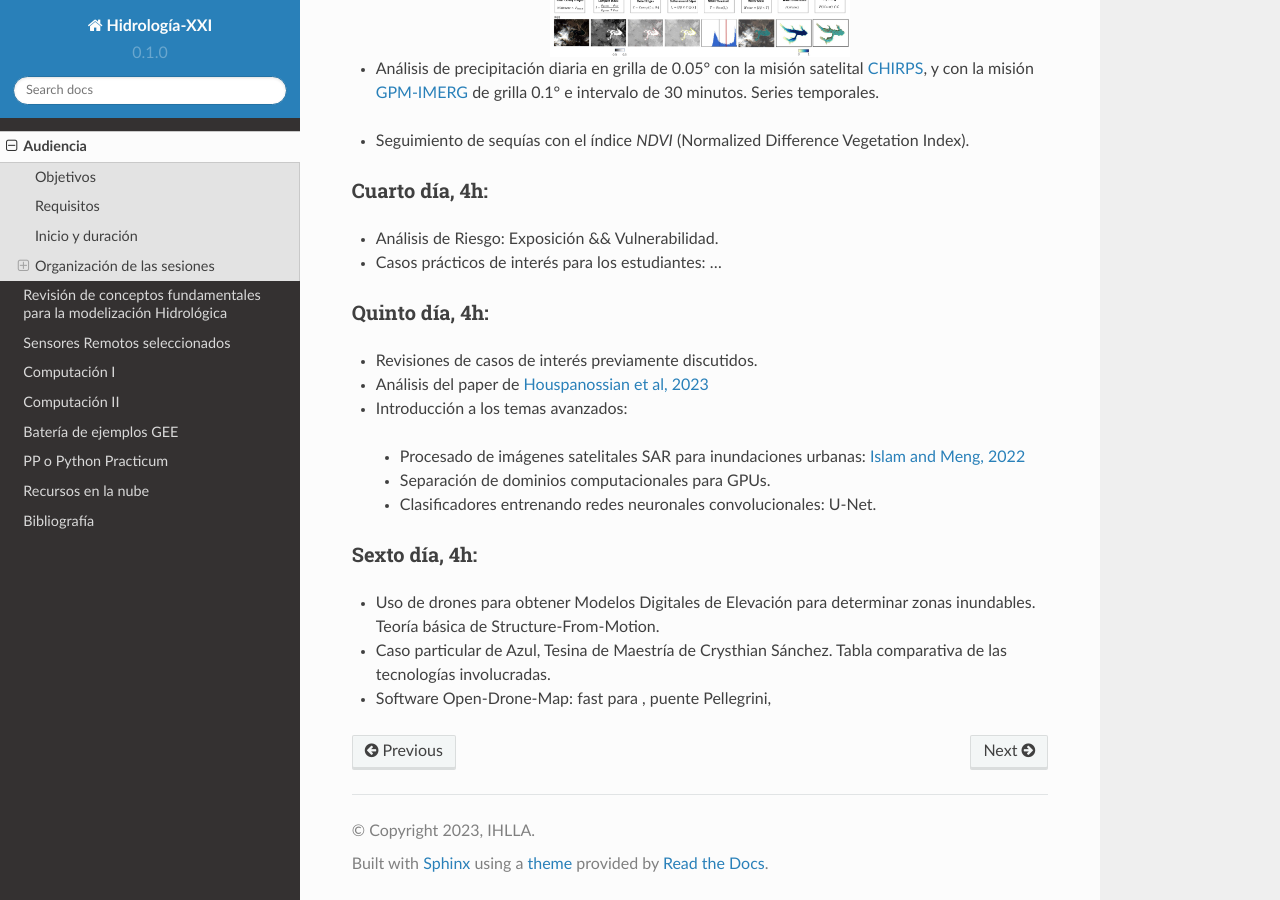
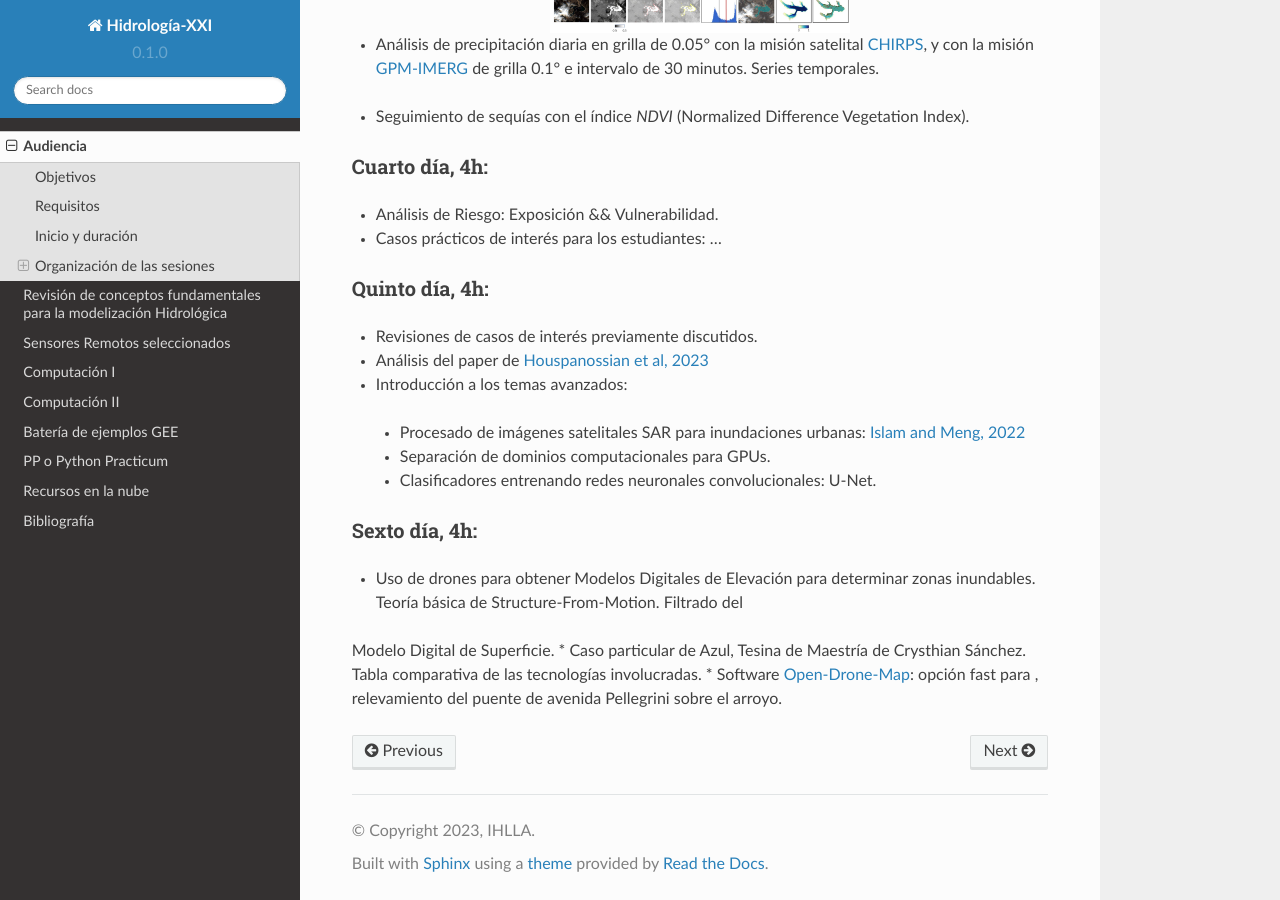
Before and after one commit to ivillamadrid/HidrologiaXXI, a Sphinx documentation site: the page built from docs/source/audiencia.rst, in a window 1280 px wide and 900 px high, scrolled down 1813 px. Built offline with Sphinx 7.4.7 and the Read the Docs theme 2.0.0, drawn with Linux system fonts in a browser that asks for light colours.

Commit message:
Update audiencia.rst

```diff
--- a/docs/source/audiencia.rst
+++ b/docs/source/audiencia.rst
@@ -60,12 +60,14 @@ Días 2º-3º, 8h:
  * Caso particular: reservorios.
  * Clasificadores con entrenamiento no supervisados.
  * Clasificadores con entrenamiento supervisados.
-* Cruzado con MDE para calcular volúmenes de agua.
+ * Cruzado con MDE para calcular volúmenes de agua.
 
 .. image:: ./Pics/Steps_Donchyts_2023.png
   :width: 300
   :alt: Steps_World-Watch
   :align: center
+
+
 
 * Análisis de precipitación diaria en grilla de 0.05° con la misión satelital `CHIRPS`_, y con la misión `GPM-IMERG`_ de grilla 0.1° e intervalo de 30 minutos. Series temporales.
 
@@ -93,6 +95,9 @@ Quinto día, 4h:
 
 Sexto día, 4h:
 **************
-* Uso de drones para obtener Modelos Digitales de Elevación para determinar zonas inundables. Teoría básica de Structure-From-Motion.
+* Uso de drones para obtener Modelos Digitales de Elevación para determinar zonas inundables. Teoría básica de Structure-From-Motion. Filtrado del
+Modelo Digital de Superficie.
 * Caso particular de Azul, Tesina de Maestría de Crysthian Sánchez. Tabla comparativa de las tecnologías involucradas.
-* Software Open-Drone-Map: fast para , puente Pellegrini,
+* Software `Open-Drone-Map`_: opción fast para , relevamiento del puente de avenida Pellegrini sobre el arroyo.
+
+.. _Open-Drone-Map: https://www.opendronemap.org/
```
